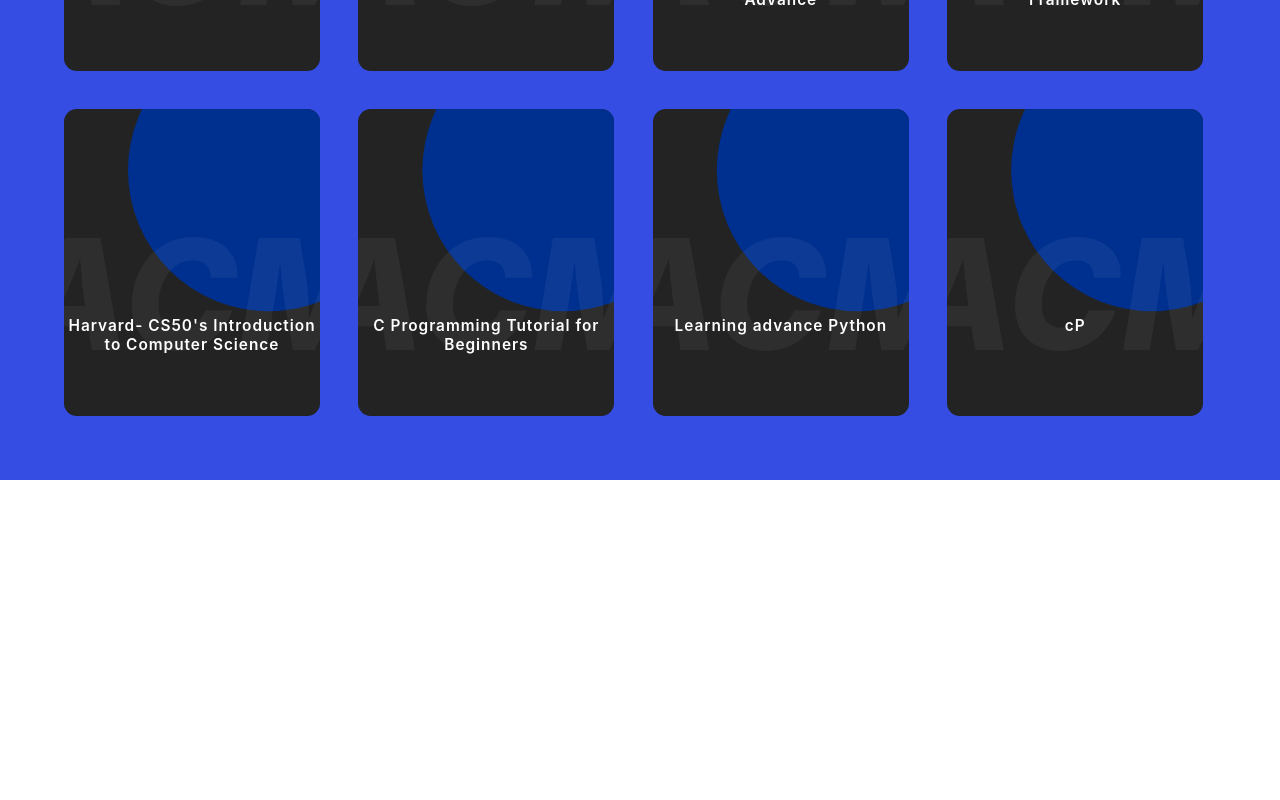
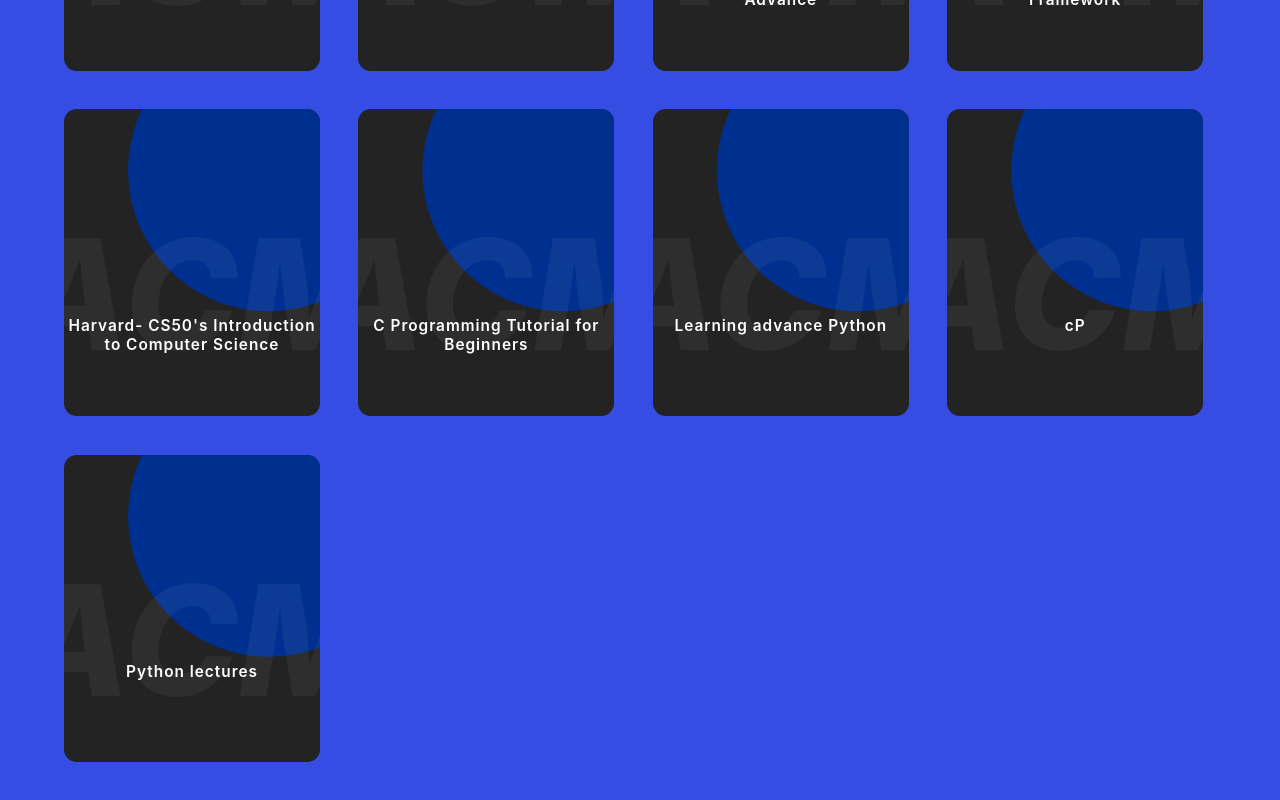
Before and after one commit to ACM-JUIT/Learning-Resources, a React (Create React App) app: page / in a window 1280 px wide. Shown: the part 1983-2783 px from the top of the page. Before the commit the page ends 2463 px from the top, so only its background shows below. Built offline with nearby package versions, Linux system fonts and the light colour scheme.

Commit message:
added new learning resource

```diff
--- a/src/data.js
+++ b/src/data.js
@@ -119,4 +119,9 @@
       brief: "going from 5 to 1 stars in codechef in one month",
       link: "",
     },
+    {
+      courseName: "Python lectures",
+      brief: "This course will give you a full introduction into all of the core concepts in the C programming language.",
+      link: "https://youtube.com/playlist?list=PL-J2q3Ga50oPE59ufy88MlzURR2CT8SKm",
+    },
   ];
```
